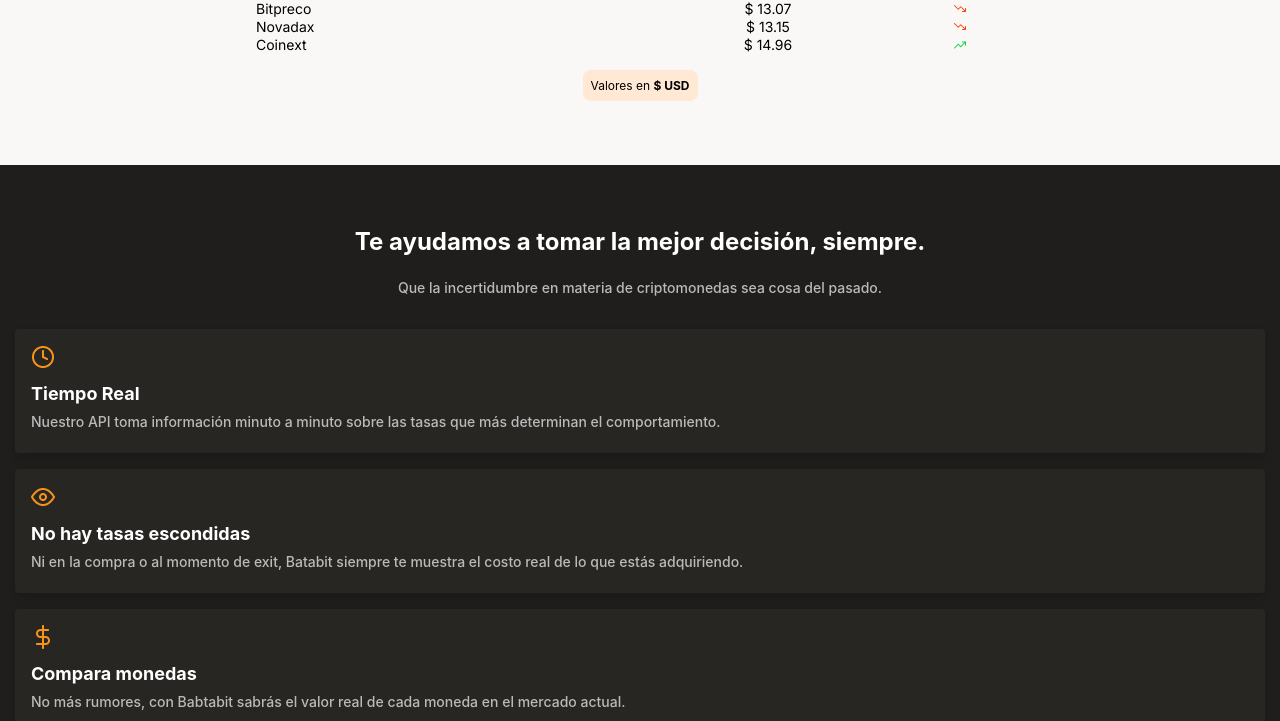
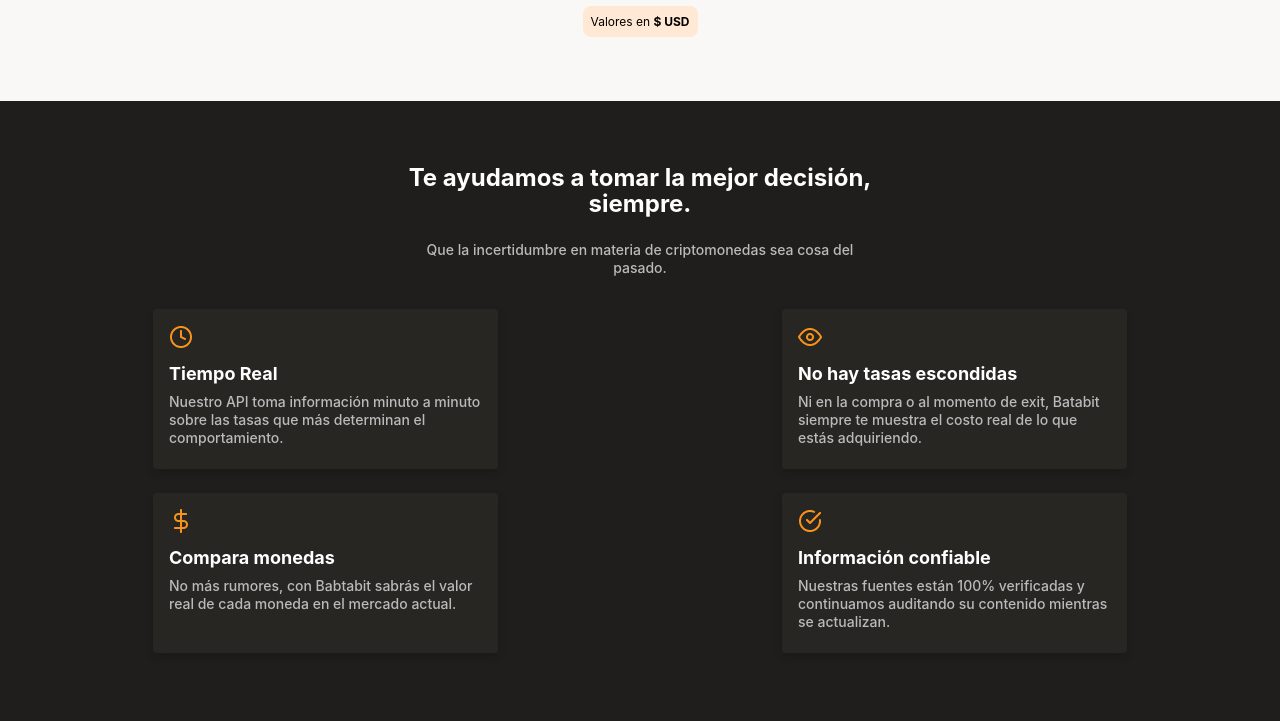
Before and after one commit to LAlejoSabogal/ReactFirstMobile, a React (Create React App) app: page / in a window 1280 px wide. Shown: the part 1000-1721 px from the top of the page. Built offline with nearby package versions, Linux system fonts and the light colour scheme.

Commit message:
:art: Add responsive behavior in BenefitsContent component

```diff
--- a/src/components/benefits/BenefitsContent.js
+++ b/src/components/benefits/BenefitsContent.js
@@ -2,28 +2,39 @@
 //Constants
 import TEXT from 'constants/stringConstants'
 import BENEFITS from 'constants/benefitsCosntants'
+//Components
+import Grid from '@material-ui/core/Grid'
 //Style
 import 'components/benefits/BenefitsStyle.css'
+
 
 const BenefitsContent = () => {
 
     const benefitCards =
         BENEFITS.map((e, i) => {
             return(
-                <div className="card" key={i}>
-                    <img src={e.logo}  alt=""/>
-                    <p className="cardTitle">{e.title}</p>
-                    <p className="cardDescription">{e.description}</p>
-                </div>
+                <React.Fragment key={i}>
+                    <Grid container item xs={12} sm={6}>
+                        <div className="benefitContent__card">
+                            <img src={e.logo}  alt=""/>
+                            <p className="benefitContent__cardTitle">{e.title}</p>
+                            <p className="benefitContent__cardDescription">{e.description}</p>
+                        </div>
+                    </Grid>
+                </React.Fragment>
             )
         })
 
 
     return (
         <section className="benefitContent">
-            <h2>{TEXT.benefits.title}</h2>
-            <p className="subtittle">{TEXT.benefits.subtitle}</p>
-            {benefitCards}
+            <div className="benefitContent__text">
+                <h2 className="benefitContent__title">{TEXT.benefits.title}</h2>
+                <p className="benefitContent__subtittle">{TEXT.benefits.subtitle}</p>
+            </div>
+            <Grid container spacing={1}>
+                {benefitCards}
+            </Grid>
         </section>
     )
 }
--- a/src/components/benefits/BenefitsStyle.css
+++ b/src/components/benefits/BenefitsStyle.css
@@ -2,30 +2,35 @@
     background-color: var(--DarkColor);
     padding: 0 1.5rem 5.4rem;
 }
-h2{
+.benefitContent__text{
+    max-width: 466px;
+    margin: 0 auto;
+}
+.benefitContent__title{
     padding-top: 6.4rem;
     color: var(--LightColor)
 }
-.subtittle{
+.benefitContent__subtittle{
     margin: 2.4rem auto 3.2rem;
     font-weight: 500;
     color: var(--SecondaryColor);
 }
-.card{
+.benefitContent__card{
     background-color: var(--TertiaryColor);
     box-shadow: 0px 4px 8px rgba(0, 0, 0, 0.16);
-    margin-bottom: 1.6rem;
+    margin: 0 auto 1.6rem;
     border-radius: 4px;
     padding: 1.6rem 1.6rem 2.2rem;
     text-align: left;
+    max-width: 345px;
 }
-.cardTitle{
+.benefitContent__cardTitle{
     font-size: 1.8rem;
     color: var(--LightColor);
     margin: 1.2rem 0 1rem;
     font-weight: bold;
 }
-.cardDescription{
+.benefitContent__cardDescription{
     color: var(--SecondaryColor);
     margin: 0;
     font-weight: 500;
--- a/src/components/header/HeaderContent.js
+++ b/src/components/header/HeaderContent.js
@@ -2,11 +2,11 @@
 //Components
 import ExpandMoreIcon from '@material-ui/icons/ExpandMore';
 //Constants
-import TEXT from '../../constants/stringConstants'
+import TEXT from 'constants/stringConstants'
 //Styles
-import './HeaderStyle.css'
+import 'components/header/HeaderStyle.css'
 //images
-import Batatabit from '../../images/batatabit.png'
+import Batatabit from 'images/batatabit.png'
 
 const HeaderContent = () => {
     return (
```
